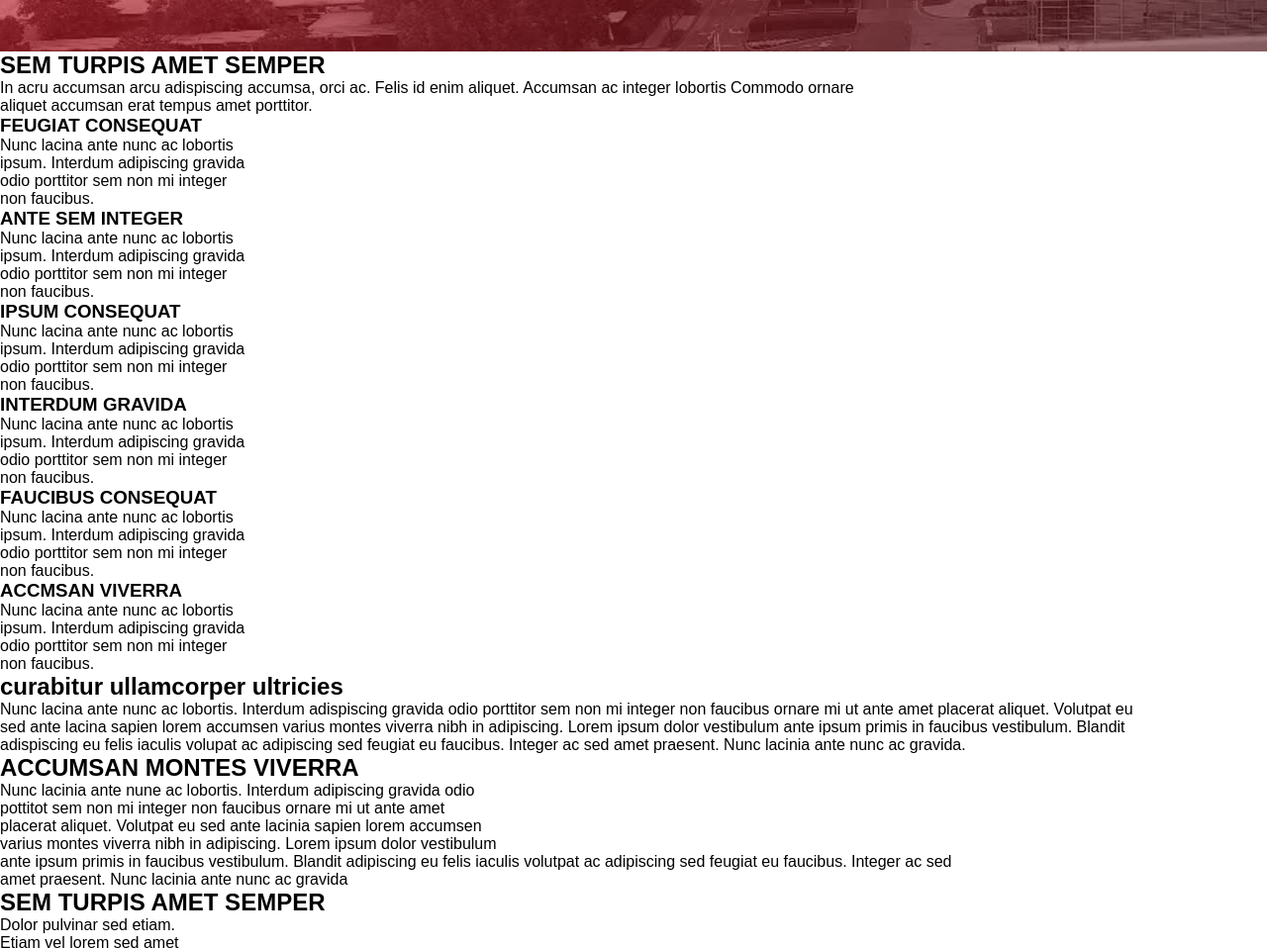
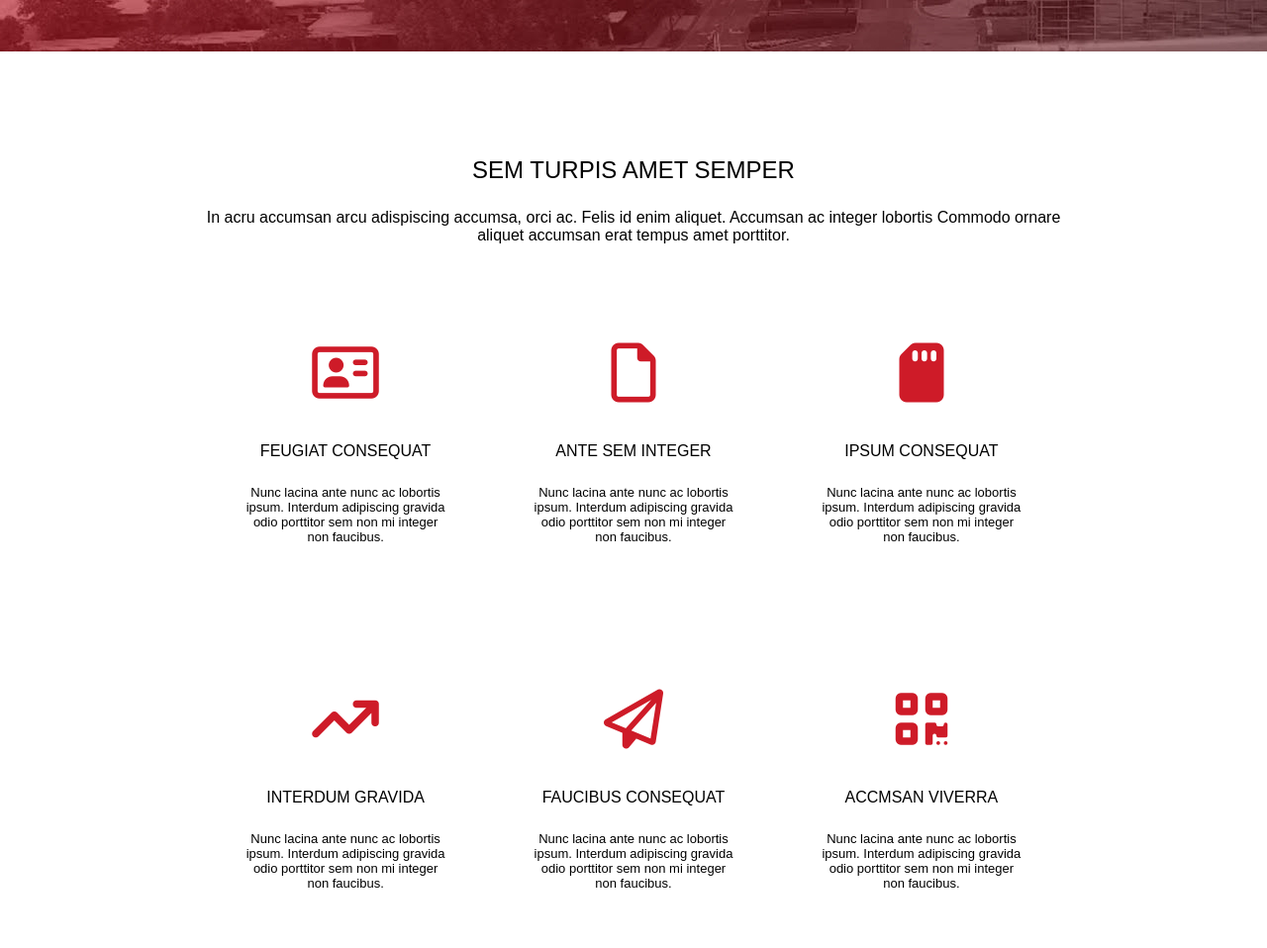
Before and after one commit to Mazout-corp/Evaluation-de-competence-HTML-SASS, a plain HTML site: page index.html in a window 1280 px wide. Shown: the part 500-1458 px from the top of the page at 99% size. Drawn offline with Linux system fonts and the light colour scheme.

```diff
--- a/design/css/style.css
+++ b/design/css/style.css
@@ -1 +1 @@
-header{background:#111;display:flex;justify-content:space-between;align-items:center;padding:5px 10px 10px 10px}header h1 a{color:#fff;text-decoration:none;font-family:Arial,Helvetica,sans-serif;font-size:16px}header nav a{color:#fff;text-decoration:none;font-family:Roboto,Arial,Helvetica,sans-serif;font-size:14px;gap:10px}*{margin:0;padding:0;font-family:Arial,Helvetica,sans-serif}#intro{background-image:url("../images/banner2.jpg");width:100%;height:500px;display:flex;flex-direction:column;align-items:center;justify-content:center}#intro h1{color:#fff;font-size:64px;font-family:Arial,Helvetica,sans-serif;font-weight:200}#intro p{color:#fff;font-size:16px;font-family:Arial,Helvetica,sans-serif;font-weight:200}/*# sourceMappingURL=style.css.map */
+header{background:#111;display:flex;justify-content:space-between;align-items:center;padding:5px 10px 10px 10px}header h1 a{color:#fff;text-decoration:none;font-family:Arial,Helvetica,sans-serif;font-size:16px}header nav a{color:#fff;text-decoration:none;font-family:Roboto,Arial,Helvetica,sans-serif;font-size:14px;gap:10px}*{margin:0;padding:0;font-family:Arial,Helvetica,sans-serif}#intro{background-image:url("../images/banner2.jpg");width:100%;height:500px;display:flex;flex-direction:column;align-items:center;justify-content:center}#intro h1{color:#fff;font-size:64px;font-family:Arial,Helvetica,sans-serif;font-weight:200}#intro p{color:#fff;font-size:16px;font-family:Arial,Helvetica,sans-serif;font-weight:200}#main{background-image:linear-gradient(217deg, rgba(255, 255, 255, 0.7)),url(../images/bg.jpg);display:flex;width:100%;height:1000px;align-items:center;justify-content:center;flex-direction:column;text-align:center}#main h1{font-weight:300;padding-bottom:25px}#main p{padding-bottom:50px}#main div{display:grid;grid-template-columns:repeat(3, 1fr);gap:50px}#main div article{height:300px;background:#fff;border-radius:5px;padding-left:20px;padding-right:20px}#main div article i{width:100px;height:100px}#main div article h1{font-size:16px}#main div article p{font-size:13px}#main div article i{padding-top:50px;font-size:60px;color:#ce1b28}/*# sourceMappingURL=style.css.map */
--- a/index.html
+++ b/index.html
@@ -4,6 +4,7 @@
 <head>
     <meta charset="UTF-8">
     <meta name="viewport" content="width=device-width, initial-scale=1.0">
+    <link rel="stylesheet" href="https://cdnjs.cloudflare.com/ajax/libs/font-awesome/6.5.0/css/all.min.css">
     <link rel="stylesheet" href="design/css/style.css">
     <title>Document</title>
 </head>
@@ -33,37 +34,37 @@
             Commodo ornare <br> aliquet accumsan erat tempus amet porttitor.</p>
         <div>
             <article>
-                <i></i>
+                <i class="fa-regular fa-address-card"></i>
                 <h1>FEUGIAT CONSEQUAT</h1>
                 <p>Nunc lacina ante nunc ac lobortis <br> ipsum. Interdum adipiscing gravida <br> odio porttitor sem non
                     mi integer <br> non faucibus.</p>
             </article>
             <article>
-                <i></i>
+                <i class="fa-regular fa-file"></i>
                 <h1>ANTE SEM INTEGER</h1>
                 <p>Nunc lacina ante nunc ac lobortis <br> ipsum. Interdum adipiscing gravida <br> odio porttitor sem non
                     mi integer <br> non faucibus.</p>
             </article>
             <article>
-                <i></i>
+                <i class="fa-solid fa-sd-card"></i>
                 <h1>IPSUM CONSEQUAT</h1>
                 <p>Nunc lacina ante nunc ac lobortis <br> ipsum. Interdum adipiscing gravida <br> odio porttitor sem non
                     mi integer <br> non faucibus.</p>
             </article>
             <article>
-                <i></i>
+                <i class="fa-solid fa-arrow-trend-up"></i>
                 <h1>INTERDUM GRAVIDA</h1>
                 <p>Nunc lacina ante nunc ac lobortis <br> ipsum. Interdum adipiscing gravida <br> odio porttitor sem non
                     mi integer <br> non faucibus.</p>
             </article>
             <article>
-                <i></i>
+                <i class="fa-regular fa-paper-plane"></i>
                 <h1>FAUCIBUS CONSEQUAT</h1>
                 <p>Nunc lacina ante nunc ac lobortis <br> ipsum. Interdum adipiscing gravida <br> odio porttitor sem non
                     mi integer <br> non faucibus.</p>
             </article>
             <article>
-                <i></i>
+                <i class="fa-solid fa-qrcode"></i>
                 <h1>ACCMSAN VIVERRA</h1>
                 <p>Nunc lacina ante nunc ac lobortis <br> ipsum. Interdum adipiscing gravida <br> odio porttitor sem non
                     mi integer <br> non faucibus.</p>
```
Also changed, not shown: 1 other file.
